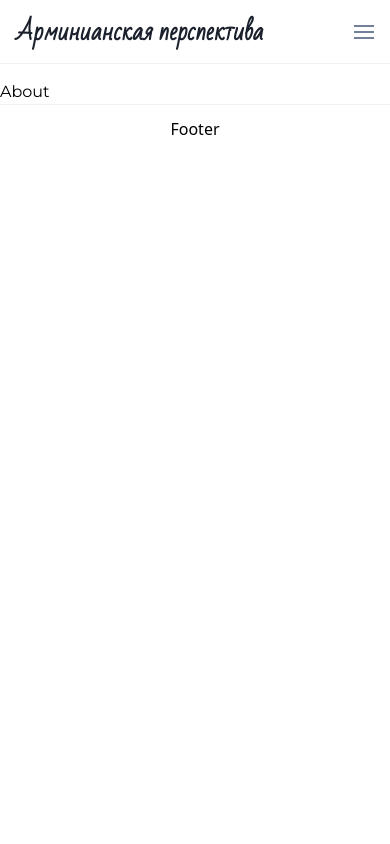
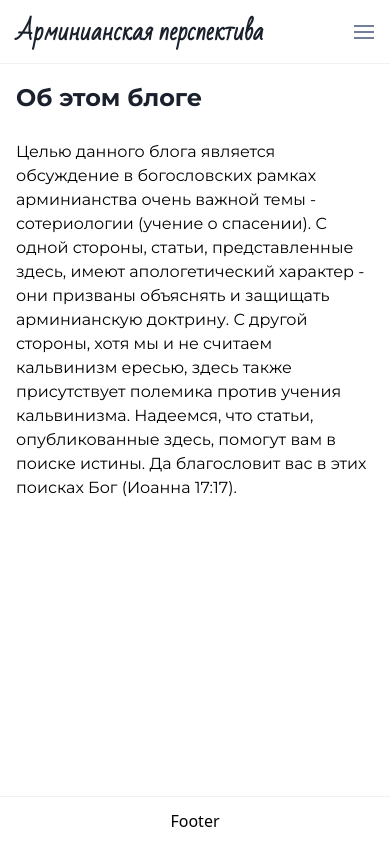
Before and after one commit to kartaiev/arminian-perspective-blog, a Next.js app in the folder client/: page /about in a window 390 px wide. Built offline with nearby package versions, Linux system fonts and the light colour scheme.

Commit message:
hamburger

```diff
--- a/client/components/PostCard.js
+++ b/client/components/PostCard.js
@@ -2,7 +2,7 @@ import React from "react";
 import { urlFor } from "../lib/helpers";
 import Link from "next/link";
 
-const PostCard = ({ slug, _id, _updatedAt, mainImage, title }) => {
+const PostCard = ({ slug, updatedAt, mainImage, title }) => {
   return (
     slug && (
       <Link href="/post/[slug]" as={`/post/${slug.current}`}>
@@ -20,7 +20,7 @@ const PostCard = ({ slug, _id, _updatedAt, mainImage, title }) => {
             <div className="px-4 py-2">
               <h1 className="font-bold text-gray-800">{title}</h1>
               <p className="pt-4 text-sm text-gray-600">
-                {new Date(_updatedAt).toDateString()}
+                {new Date(updatedAt).toDateString()}
               </p>
             </div>
           </div>
--- a/client/components/layout/Hamburger.js
+++ b/client/components/layout/Hamburger.js
@@ -1,17 +1,45 @@
 import React, { useContext } from "react";
 import { GlobalContext } from "../../context/global.context";
+import { motion } from "framer-motion";
 
 const Hamburger = () => {
-  const { open } = useContext(GlobalContext);
+  const { open, isOpened } = useContext(GlobalContext);
+
+  const topVariants = {
+    open: { rotate: 45, y: 6 },
+    closed: { rotate: 0, y: 0 },
+  };
+
+  const middleVariants = {
+    open: { opacity: 0 },
+    closed: { opacity: 1 },
+  };
+
+  const bottomVariants = {
+    open: { rotate: -45, y: -6 },
+    closed: { rotate: 0, y: 0 },
+  };
 
   return (
     <button
       onClick={open}
-      className="h-full w-5 outline-none z-40 flex flex-col justify-center xl:hidden"
+      className="h-full w-5 outline-none focus:outline-none z-40 flex flex-col justify-center xl:hidden"
     >
-      <div className="h-mk w-full mb-1 bg-gray-600" />
-      <div className="h-mk w-full mb-1 bg-gray-600" />
-      <div className="h-mk w-full bg-gray-600" />
+      <motion.div
+        animate={isOpened ? "open" : "closed"}
+        variants={topVariants}
+        className="h-mk w-full mb-1 bg-gray-600"
+      />
+      <motion.div
+        animate={isOpened ? "open" : "closed"}
+        variants={middleVariants}
+        className="h-mk w-full mb-1 bg-gray-600"
+      />
+      <motion.div
+        animate={isOpened ? "open" : "closed"}
+        variants={bottomVariants}
+        className="h-mk w-full bg-gray-600"
+      />
     </button>
   );
 };
--- a/client/components/layout/Header.js
+++ b/client/components/layout/Header.js
@@ -19,6 +19,7 @@ const Header = () => {
   }, []);
 
   const shadow = isOpened || pos === "moved" ? "shadow-md" : "";
+
   return (
     <div className={`header ${shadow}`}>
       <div className="w-11/12 flex justify-between items-center">
--- a/client/pages/about.js
+++ b/client/pages/about.js
@@ -1,9 +1,22 @@
+import React from "react";
 import Layout from "../components/layout/Layout";
 
 const About = () => {
   return (
     <Layout>
-      <h1>About</h1>
+      <div className="mx-4 flex flex-col justify-between">
+        <h1 className="text-2xl font-bold text-gray-900 mb-6">Об этом блоге</h1>
+        <p className="mb-20">
+          Целью данного блога является обсуждение в богословских рамках
+          арминианства очень важной темы - сотериологии (учение о спасении). C
+          одной стороны, статьи, представленные здесь, имеют апологетический
+          характер - они призваны объяснять и защищать арминианскую доктрину. С
+          другой стороны, хотя мы и не считаем кальвинизм ересью, здесь также
+          присутствует полемика против учения кальвинизма. Надеемся, что статьи,
+          опубликованные здесь, помогут вам в поиске истины. Да благословит вас
+          в этих поисках Бог (Иоанна 17:17).
+        </p>
+      </div>
     </Layout>
   );
 };
--- a/client/pages/index.js
+++ b/client/pages/index.js
@@ -12,10 +12,9 @@ const App = ({ posts = [] }) => {
     ({ _id, title = "", slug = "", _updatedAt = "", mainImage }) => (
       <PostCard
         key={_id}
-        _id={_id}
         title={title}
         slug={slug}
-        _updatedAt={_updatedAt}
+        updatedAt={_updatedAt}
         mainImage={mainImage}
       />
     )
@@ -24,7 +23,7 @@ const App = ({ posts = [] }) => {
   return (
     <Layout>
       {!isOpened && (
-        <div className="mx-4 mb-12 grid grid-cols-1 gap-6">{previews}</div>
+        <div className="mx-4 mb-6 grid grid-cols-1 gap-6">{previews}</div>
       )}
     </Layout>
   );
--- a/client/styles/tailwind.css
+++ b/client/styles/tailwind.css
@@ -7,14 +7,18 @@
 /*    height: 100vh;*/
 /*}*/
 
-/*body {*/
-/*    height: 100%;*/
-/*}*/
+body {
+    min-height: 100%;
+}
 
 .header {
     @apply h-16 w-full border-b border-gray-200 flex justify-center items-center fixed top-0 left-0 z-20 bg-white text-gray-600 transition duration-500
 }
 
+main {
+    min-height: calc(100vh - 10rem);
+}
+
 .footer {
-    @apply w-full h-12 mt-auto border-t border-gray-200 flex justify-center bg-white items-center
+    @apply w-full h-12 mt-8 border-t border-gray-200 flex justify-center bg-white items-center
 }
```
